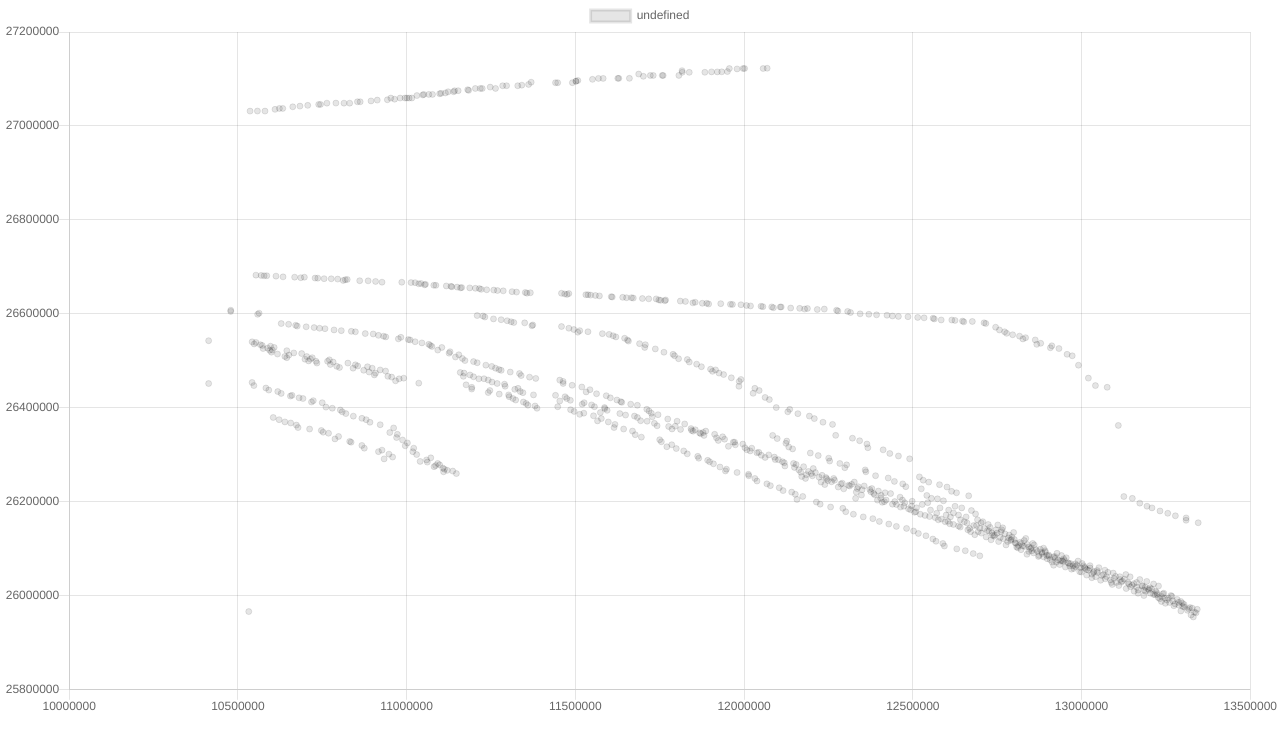
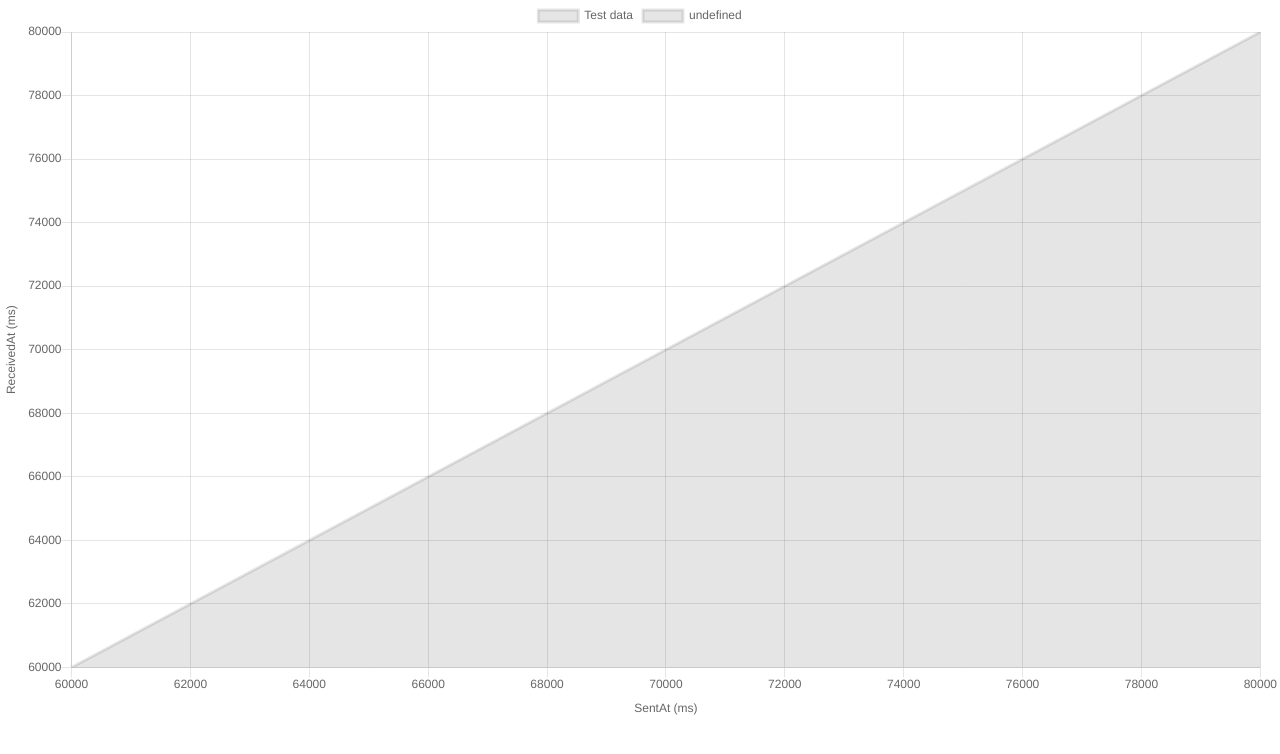
Before and after one commit to KBS-ASD/frontend, a React (Create React App) app: page / in a window 1280 px wide. Shown: the top 754 px of the page. Built offline with nearby package versions, Linux system fonts and the light colour scheme; the HTML template or start-up script is replaced by a standard one.

Commit message:
Makeup scatter plot

```diff
--- a/src/App.js
+++ b/src/App.js
@@ -13,15 +13,13 @@ class SendOppositeReceived extends Component {
 
       switch (currentValue.eventName) {
         case "MessageReceived":
-          accumulator[currentValue.properties.MessageId].y = parseInt(
-            currentValue.properties.ReceivedAt
-          );
+          accumulator[currentValue.properties.MessageId].y =
+            parseInt(currentValue.properties.ReceivedAt) / 1000;
           break;
 
         case "MessageSent":
-          accumulator[currentValue.properties.MessageId].x = parseInt(
-            currentValue.properties.SentAt
-          );
+          accumulator[currentValue.properties.MessageId].x =
+            parseInt(currentValue.properties.SentAt) / 1000;
           break;
 
         default:
@@ -33,8 +31,32 @@ class SendOppositeReceived extends Component {
 
     this.chartOptions = {
       scales: {
-        xAxes: [{}],
-        yAxes: [{}]
+        xAxes: [
+          {
+            scaleLabel: {
+              display: true,
+              labelString: "SentAt (ms)"
+            },
+            ticks: {
+              // beginAtZero: true,
+              min: 60000,
+              max: 80000
+            }
+          }
+        ],
+        yAxes: [
+          {
+            scaleLabel: {
+              display: true,
+              labelString: "ReceivedAt (ms)"
+            },
+            ticks: {
+              // beginAtZero: true,
+              min: 60000,
+              max: 80000
+            }
+          }
+        ]
       }
     };
   }
@@ -46,7 +68,12 @@ class SendOppositeReceived extends Component {
           data={{
             datasets: [
               {
+                label: "Test data",
                 data: this.chartData
+              },
+              {
+                data: [{ x: 0, y: 0 }, { x: 100000, y: 100000 }],
+                showLine: true
               }
             ]
           }}
```
